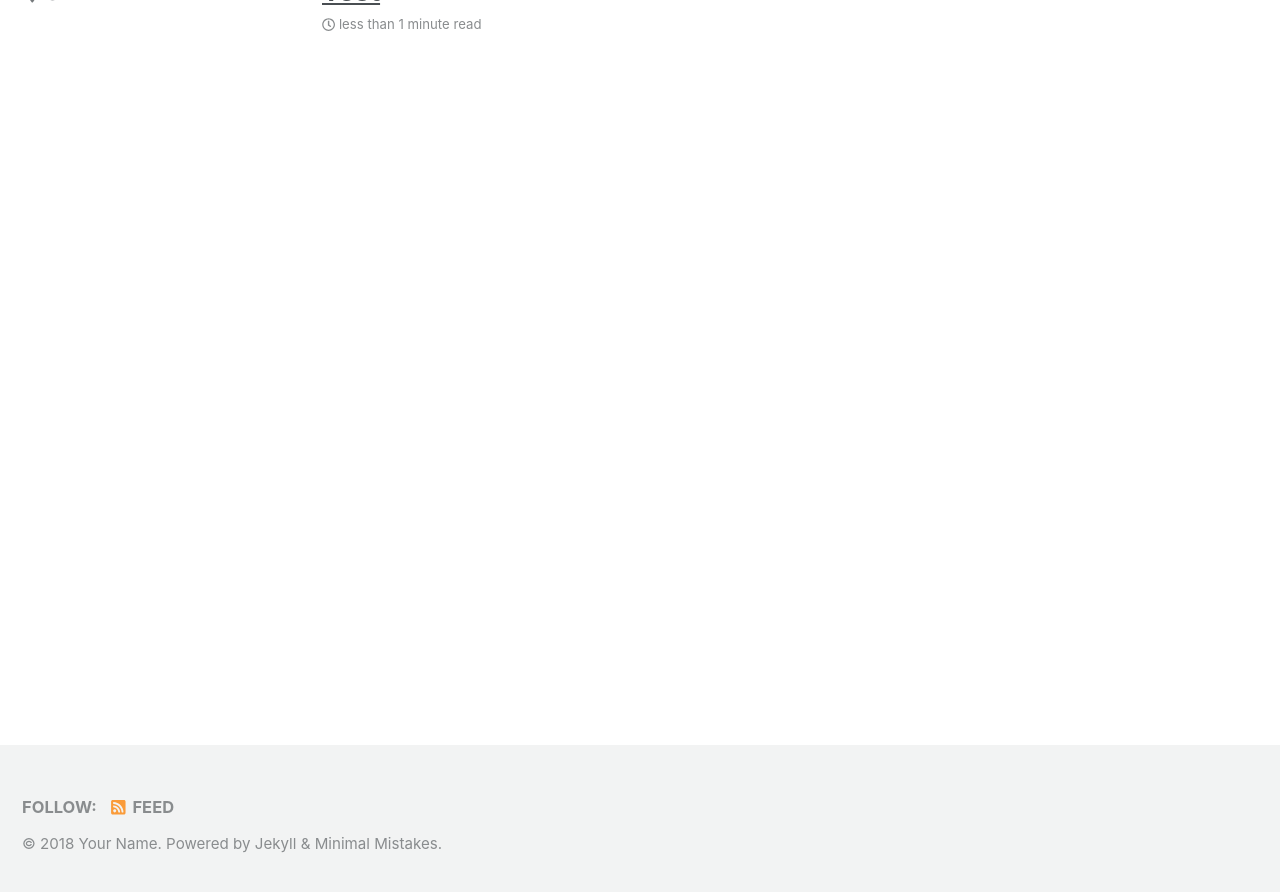
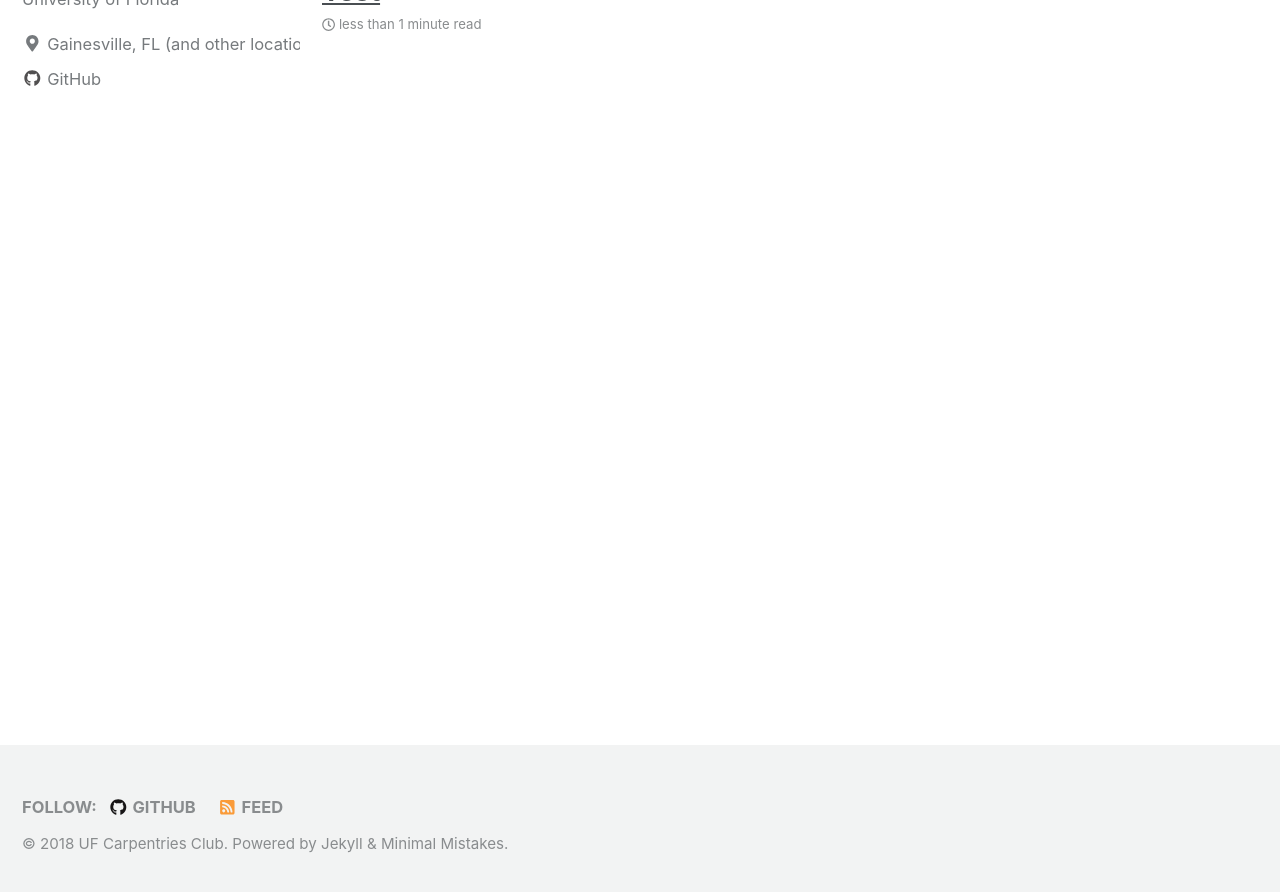
Before and after one commit to UF-Carpentry/website, a Jekyll site: the page built from index.html, in a window 1280 px wide and 900 px high, scrolled down 253 px. Shown: the top 892 px of the window. Built offline with Jekyll 4.4.1, drawn with Linux system fonts in a browser that asks for light colours; nearby versions of some CDN libraries; the list of posts is cut into pages by our own code; some of the changed text lies outside the part shown.

Commit message:
trying to include event title in listing adding config info

```diff
--- a/_config.yml
+++ b/_config.yml
@@ -18,7 +18,7 @@
 locale                   : "en-US"
 title                    : "UF Carpentries Club"
 title_separator          : "-"
-name                     : "Your Name"
+name                     : "UF Carpentries Club"
 description              : "Organizers of Software and Data Carpentry workshops at the University of Florida"
 url                      : https://uf-carpentry.github.io
 baseurl                  : /website
@@ -97,10 +97,10 @@
 
 # Site Author
 author:
-  name             : "Your Name"
+  name             : "UF Carpentry Club"
   avatar           : # path of avatar image, e.g. "/assets/images/bio-photo.jpg"
-  bio              : "I am an amazing person."
-  location         : "Somewhere"
+  bio              : "Organizers of Software and Data Carpentry workshops at the University of Florida"
+  location         : "Gainesville, FL (and other locations in FL)"
   email            :
   uri              :
   home             : # null (default), "absolute or relative url to link to author home"
@@ -110,7 +110,7 @@
   flickr           :
   facebook         :
   foursquare       :
-  github           :
+  github           : uf-carpentry
   gitlab           :
   google_plus      :
   keybase          :
--- a/_layouts/events.html
+++ b/_layouts/events.html
@@ -21,6 +21,7 @@
     <h2 class="archive__subtitle">{{ year.name }}</h2>
     <div class="entries-{{ page.entries_layout | default: 'list' }}">
       {% for event in year.items %}
+        event.title
         {% include archive-single.html type=page.entries_layout %}
       {% endfor %}
     </div>
```
